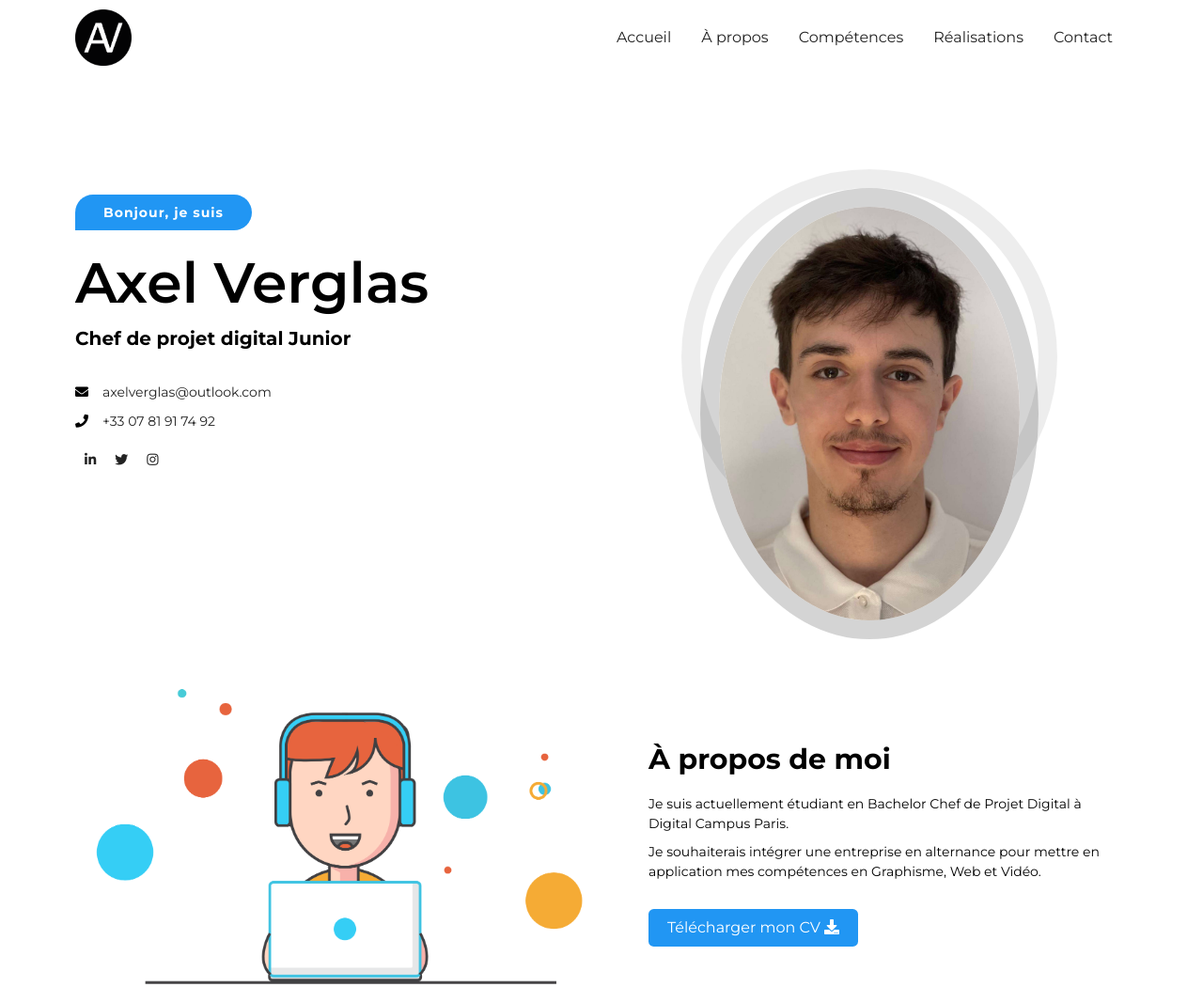
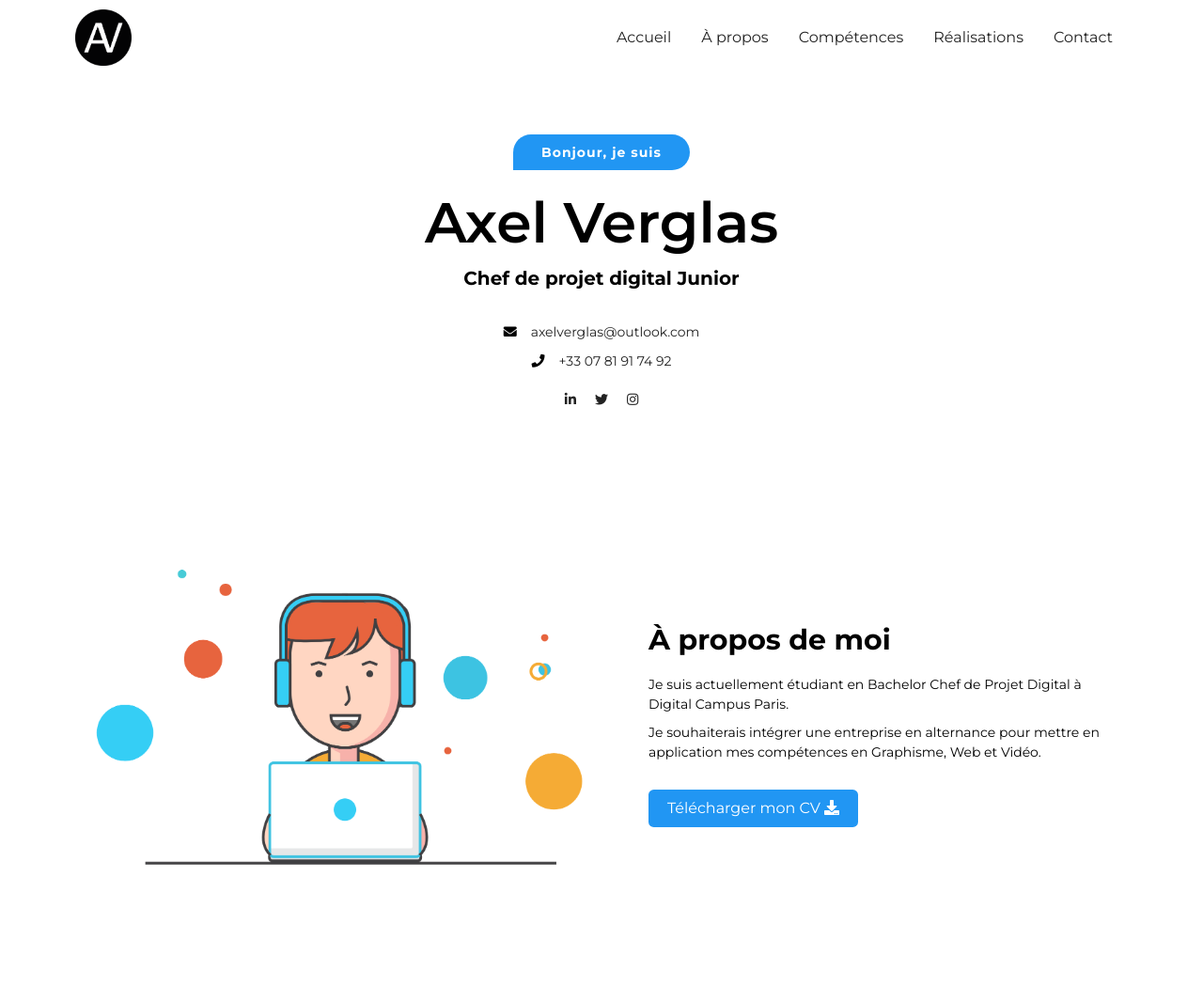
Before and after one commit to axelverglas/axelverglas, a plain HTML site: page index.html in a window 1280 px wide. Shown: the top 1050 px of the page at 94% size. Drawn offline with Linux system fonts and the light colour scheme.

Commit message:
Add files via upload

```diff
--- a/index.html
+++ b/index.html
@@ -34,7 +34,7 @@
 		<main>
 			<section class="wrap home" id="home">
 				<div class="grid flex-align-center">
-					<div class="col-d-6">
+					<div class="col-d-12 txt-center">
 						<div class="promos">
 							<span>Bonjour, je suis</span>
 						</div>
@@ -49,13 +49,6 @@
 							<li><a href="https://twitter.com/Axelvrgls"><i class="fab fa-twitter"></i></a></li>
 							<li><a href="https://www.instagram.com/axelverglas/"><i class="fab fa-instagram"></i></a></li>
 						</ul>
-					</div>
-					<div class="col-d-6">
-						<div class="photo">
-							<div class="photo-bordure">
-								<img src="img/moi.jpeg" alt=""  class="img-fluid">
-							</div>
-						</div>
 					</div>
 				</div>
 			</section>
```
